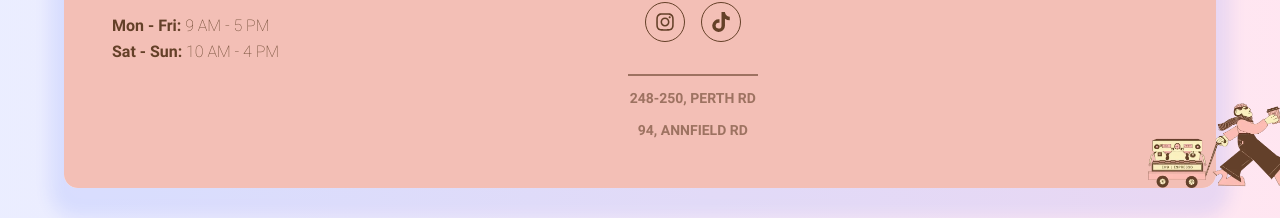
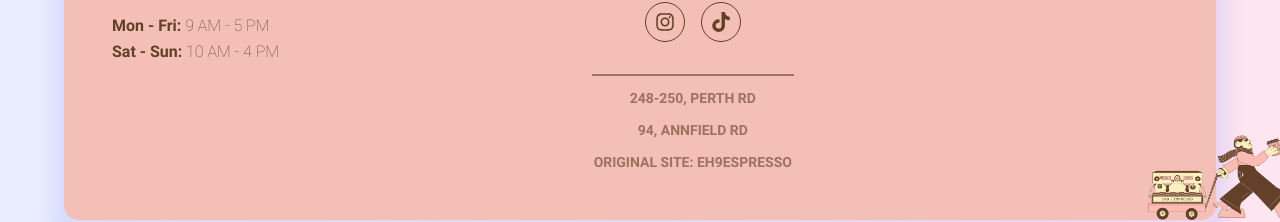
Before and after one commit to crlarrea/eh9, a React (Vite) app: page /about in a window 1280 px wide. Shown: the part 2500-2722 px from the top of the page. Built offline with nearby package versions, Linux system fonts and the light colour scheme; no server answers; the database is empty.

Commit message:
add reference to original site

```diff
--- a/src/assets/styles/App.css
+++ b/src/assets/styles/App.css
@@ -330,6 +330,7 @@ footer article:nth-of-type(2) div a:hover {
 footer article:nth-of-type(2) p {
   border-top: 2px solid rgba(100, 64, 40, 0.6);
   display: inherit;
+  justify-content: center;
   flex-flow: row wrap;
   column-gap: 20px;
   margin-top: 16px;
@@ -815,4 +816,4 @@ h2 {
   }
 }
 
-/*# sourceMappingURL=App.css.map */
+/*# sourceMappingURL=app.css.map */
--- a/src/assets/styles/App.scss
+++ b/src/assets/styles/App.scss
@@ -328,6 +328,7 @@ footer {
         border-top: 2px solid rgba($brown900, 0.6);
 
         display: inherit;
+        justify-content: center;
         flex-flow: row wrap;
         column-gap: $xl;
         margin-top: $m;
--- a/src/components/Footer.jsx
+++ b/src/components/Footer.jsx
@@ -7,7 +7,7 @@ import { CiShop } from "react-icons/ci";
 export const Footer = () => {
   return (
     <>
-      <article id='find-us'>
+      <article id="find-us">
         <h2>opening times</h2>
 
         <p>
@@ -16,16 +16,11 @@ export const Footer = () => {
         <p>
           <span>Sat - Sun:</span> 10 AM - 4 PM
         </p>
-
-
       </article>
       <article>
         <h3>Follow us on</h3>
         <div>
-          <Link
-            to="https://www.instagram.com/eh9.espresso"
-            target="_blank"
-          >
+          <Link to="https://www.instagram.com/eh9.espresso" target="_blank">
             <FaInstagram />
           </Link>
           <Link to="https://www.tiktok.com/@eh9.espresso" target="_blank">
@@ -39,6 +34,10 @@ export const Footer = () => {
           <Link to="https://maps.app.goo.gl/DKspTeqE4UsHTidn6" target="_blank">
             94, Annfield Rd
           </Link>
+          <Link
+            to="https://www.eh9espresso.com/"
+            target="_blank"
+          >Original site: eh9espresso</Link>
         </p>
       </article>
       <article>
```
Also changed, not shown: 1 other file (tests, documents, lock files or other folders).
